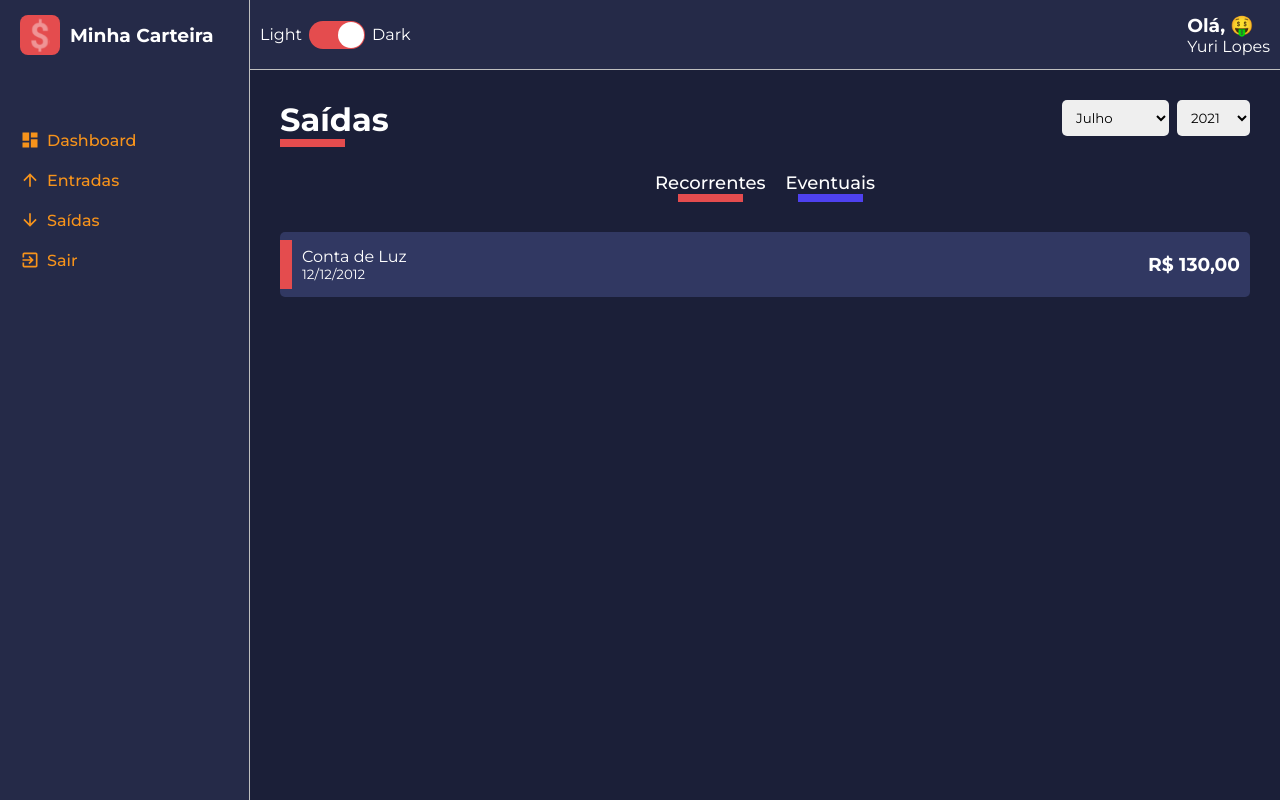
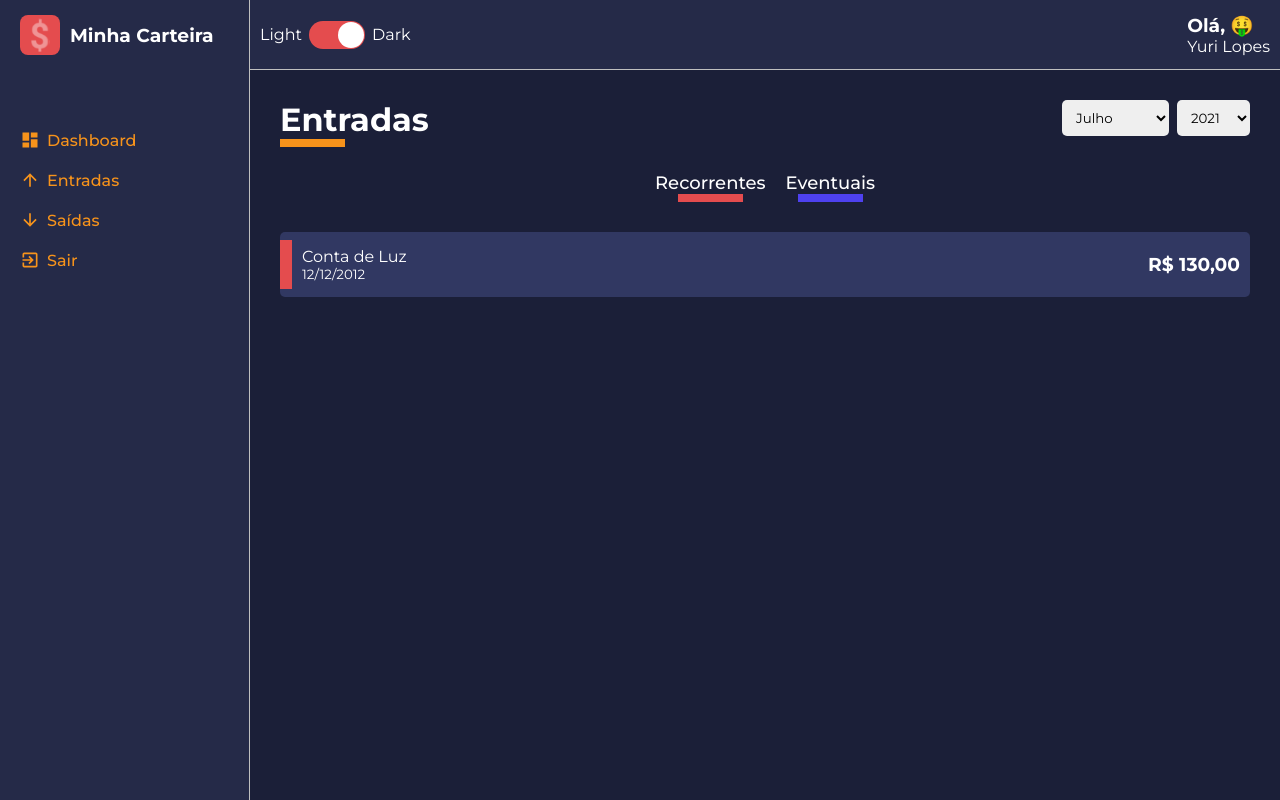
Before and after one commit to YuriLopesM/minha-carteira-dashboard, a React (Create React App) app: page /list/entry-balance in a window 1280 px wide. Built offline with nearby package versions, Linux system fonts and the light colour scheme.

Commit message:
Update lesson 4.1

```diff
--- a/src/components/SelectInput/index.tsx
+++ b/src/components/SelectInput/index.tsx
@@ -15,7 +15,7 @@ const SelectInput: React.FC<ISelectInputProps> = ({ options }) => {
             <select>
                 {
                     options.map(option => (
-                        <option value= {option.value}>{option.label}</option>
+                        <option key= {option.value} value= {option.value}>{option.label}</option>
                     ))
                 }
             </select>
--- a/src/pages/List/index.tsx
+++ b/src/pages/List/index.tsx
@@ -18,10 +18,14 @@ interface IRouteParams {
 const List: React.FC<IRouteParams> = ({ match }) => {
 
     const { type } = match.params;
+
     const title = useMemo(() => {
         return type === 'entry-balance' ? 'Entradas' : 'Saídas'
     }, [type]);
 
+    const lineColor = useMemo(() => {
+        return type === 'entry-balance' ? '#F7931B' : '#E44C4E'
+    }, [type]);
 
     const months = [
         { value: 7, label: 'Julho' },
@@ -38,7 +42,7 @@ const List: React.FC<IRouteParams> = ({ match }) => {
 
     return (
         <Container>
-            <ContentHeader title="Saídas" lineColor="#E44C4E ">
+            <ContentHeader title={title} lineColor={lineColor}>
                 <SelectInput options={months} />
                 <SelectInput options={years} />
             </ContentHeader>
```
